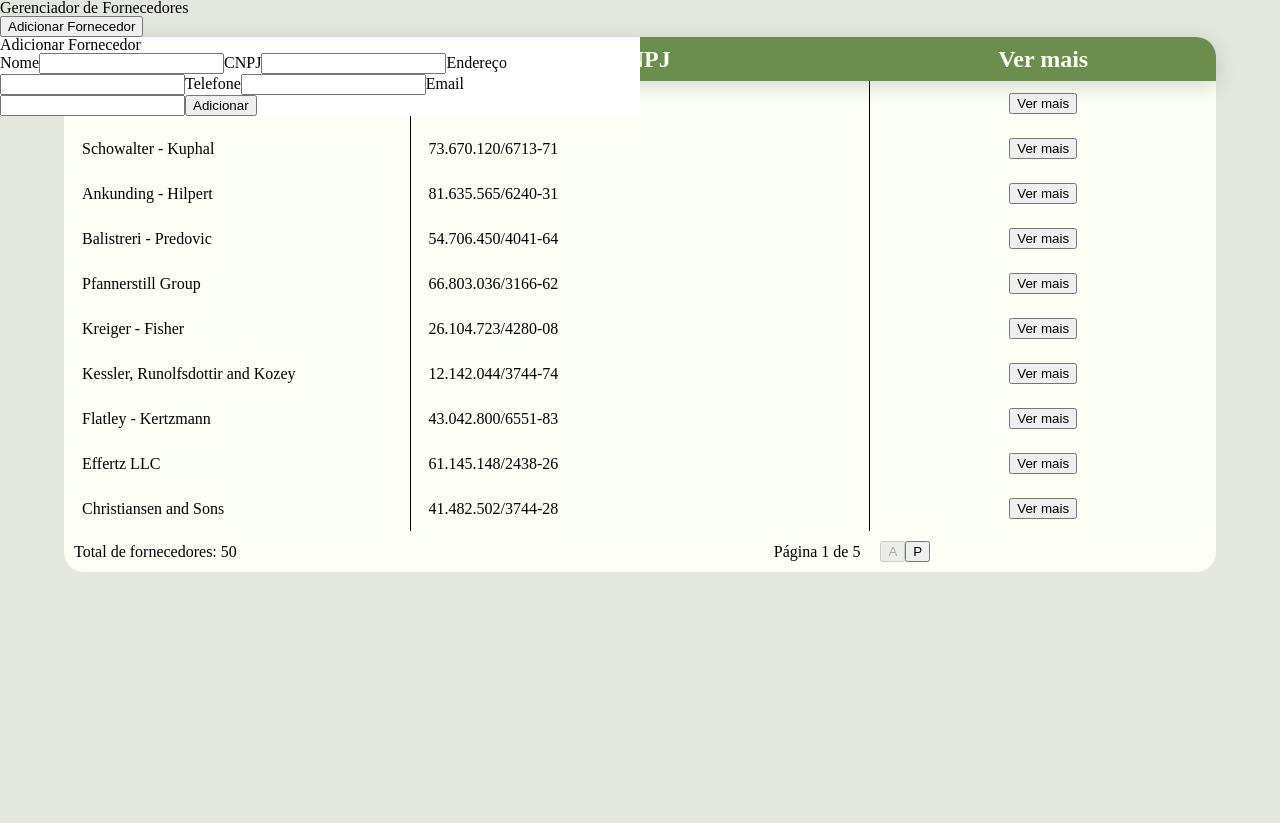
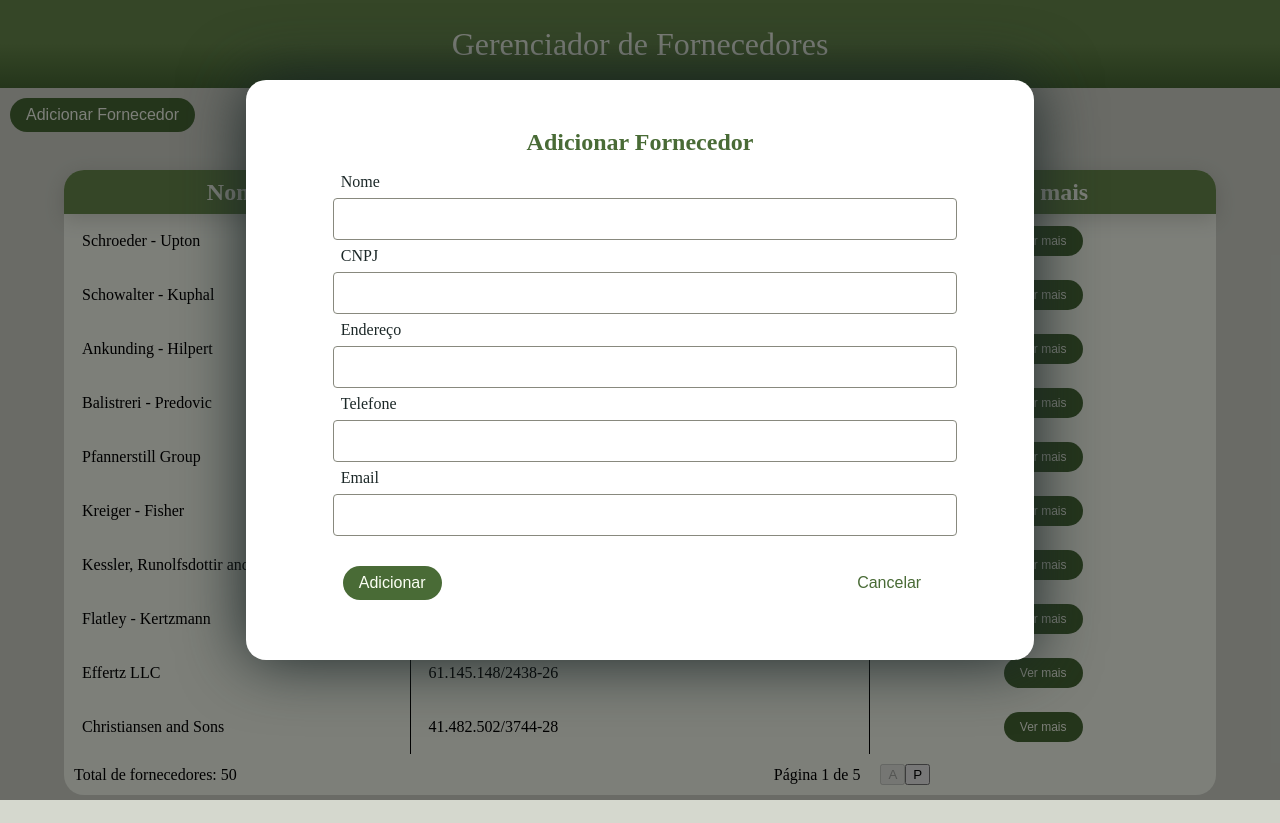
Before and after one commit to xofiaxinha/supplier-list, a React (Vite) app: page / in a window 1280 px wide. Both pictures are taken after a click on the button "Adicionar Fornecedor". Before the commit the page ends 800 px from the top, so only its background shows below. Built offline with nearby package versions, Linux system fonts and the light colour scheme.

Commit message:
Adicionar fornecedor + formatting buttons

```diff
--- a/src/components/buttons.tsx
+++ b/src/components/buttons.tsx
@@ -17,7 +17,7 @@ export function IconButton(props: IconButtonProps){
 }
 export function TextButton(props: TextButtonProps){
     return(
-        <button {...props}>
+        <button {...props} className="text-button">
             {props.text}
         </button>
     );
--- a/src/components/header.tsx
+++ b/src/components/header.tsx
@@ -1,15 +1,10 @@
-import { ComponentPropsWithoutRef } from "react";
-
-interface HeaderProps extends ComponentPropsWithoutRef<'header'>{}
-
-export function Header(props: HeaderProps){
+export function Header(){
     return(
         <header>
             <div className="header-content">
                 <div className="header-logo">
                 </div>
-                <h2>Gerenciador de Fornecedores</h2>
-                {props.children}
+                <h1>Gerenciador de Fornecedores</h1>
             </div>
         </header>
     )
--- a/src/components/provider-list.tsx
+++ b/src/components/provider-list.tsx
@@ -75,6 +75,9 @@ export function SupplierList(){
     function goToPreviousPage(){
         setCurrentPage(page - 1)
     }
+    function handleCancel(){
+        setShowForm("Nenhum");
+    }
     function handleSubmit(event: React.FormEvent<HTMLFormElement>){
         event.preventDefault();
         const form = event.currentTarget;
@@ -134,9 +137,11 @@ export function SupplierList(){
     return(
         <>
             <Header>
-                <TextButton text="Adicionar Fornecedor" onClick={() => {setShowForm("Adicionar Fornecedor")}}/>
             </Header>
-            {showForm === "Adicionar Fornecedor" ? <SupplierForm subm={handleSubmit}>
+            <div className="button-container">
+                <TextButton text="Adicionar Fornecedor" id="add-supplier" onClick={() => {setShowForm("Adicionar Fornecedor")}}/>
+            </div>
+            {showForm === "Adicionar Fornecedor" ? <SupplierForm add={handleSubmit} cancel={handleCancel}>
             </SupplierForm> : ""}
             <Table>
                 <TableRow>
--- a/src/components/supplier-form.tsx
+++ b/src/components/supplier-form.tsx
@@ -1,28 +1,34 @@
 import { ComponentProps } from "react";
+import { TextButton } from "./buttons";
 
 interface SupplierFormProps extends ComponentProps<'form'>{
-    subm: (event: React.FormEvent<HTMLFormElement>) => void;
+    add: (event: React.FormEvent<HTMLFormElement>) => void;
+    cancel: () => void;
 }
 
 export function SupplierForm(props: SupplierFormProps){
 
     return(
+        <div className="supplier-form-before">
             <div className="supplier-form-add">
                 <h2>Adicionar Fornecedor</h2>
-            <form onSubmit={props.subm}>
+                <form onSubmit={props.add}>
                     <label htmlFor="name">Nome</label>
                     <input type="text" id="name" name="name" />
                     <label htmlFor="cnpj">CNPJ</label>
                     <input type="text" id="cnpj" name="cnpj" />
                     <label htmlFor="address">Endereço</label>
-                <input type="text" id="address" name="address" />
+                    <input type="texts" id="address" name="address" />
                     <label htmlFor="phone">Telefone</label>
                     <input type="text" id="phone" name="phone" />
                     <label htmlFor="email">Email</label>
                     <input type="text" id="email" name="email" />
-                <input type="submit" value="Adicionar" />
+                    <div className="button-container">
+                        <TextButton type="submit" text="Adicionar" />
+                        <TextButton text="Cancelar" onClick={props.cancel}/>
+                    </div>
                 </form>
             </div>
-
+        </div>
     )
 }
--- a/src/index.css
+++ b/src/index.css
@@ -7,7 +7,7 @@ body{
 .table-container{
     width: 90%;
     justify-content: center;
-    margin: 0 auto;
+    margin: 28px auto;
     border-radius: 20px;
     background-color: var(--white);
 }
@@ -54,12 +54,108 @@ body{
     border: none;
     padding: 10px;
 }
+.table-cell .text-button{
+    font-size: 12px;
+}
 .table-cell.footer:nth-child(2){
     justify-content: end;
 }
+/*Header styling*/
+header{
+    height: 88px;
+    display: flex;
+    align-items: center;
+    justify-content: center;
+    background-color: var(--main-green);
+    background-image: linear-gradient(0deg, rgba(73,107,54,1) 0%, rgba(107,142,78,1) 51%);
+}
+header h1{
+    color: var(--white);
+    font-size: 32px;
+}
+/*Button styling*/
+.button-container{
+    width: 100%;
+    display: flex;
+    align-items: end;
+    justify-content: space-between;
+    height: fit-content;
+}
+.text-button{
+    background-color: var(--medium-green);
+    color: var(--white);
+    border: none;
+    border-radius: 20px;
+    padding: 8px 16px;
+    cursor: pointer;
+    font-size: 16px;
+}
+.button-container .text-button{
+    margin: 10px;
+}
+.text-button:hover{
+    background-color: var(--dark-green);
+}
+.text-button:active{
+    color: var(--main-green);
+}
+.supplier-form-before{
+    position: absolute;
+    z-index: 1;
+    top: 0px;
+    width: 100%;
+    height: 100%;
+    background-color: rgba(0,0,0,0.5);
+}
 .supplier-form-add{
-    position: absolute;
-    width: 50%;
-    z-index: 1;
+    position: relative;
+    width: 60%;
+    height: 70%;
+    z-index: 2;
     background-color: white;
+    border-radius: 20px;
+    margin: 80px auto;
+    padding: 10px;
+    box-shadow: 0px 0px 64px 0px var(--dark-green);
+    display: flex;
+    flex-direction: column;
+    justify-content: center;
+    align-items: center;
 }
+.supplier-form-add h2{
+    font-size: 24px;
+    font-weight: bold;
+    margin-bottom: 20px;
+    color: var(--medium-green);
+}
+.supplier-form-add form{
+    width: 80%;
+}
+.supplier-form-add input{
+    width: 100%;
+    height: 32px;
+    margin: 8px 0;
+    padding: 4px;
+    border: 1px solid var(--gray-2);
+    border-radius: 4px;
+    display: block;
+}
+.supplier-form-add label{
+    font-size: 16px;
+    margin: 8px;
+    color: var(--dark-green);
+}
+.supplier-form-add .button-container{
+    margin-top: 20px;
+}
+.supplier-form-add .text-button{
+    font-size: 16px;
+}
+.supplier-form-add .text-button:nth-child(2){
+    background: none;
+    color: var(--medium-green);
+}
+.supplier-form-add .text-button:nth-child(2):hover{
+    background: none;
+    color: var(--dark-green);
+}
--- a/src/reset.css
+++ b/src/reset.css
@@ -1,8 +1,9 @@
 :root{
     --white: #fbfff4;
-    --gray-1: #e4e7dd;
-    --gray-2: #403D39;
+    --gray-1: #d5d8ce;
+    --gray-2: #88897e;
     --main-green: #6B8E4E;
+	--medium-green: #496b36;
     --dark-green: #1B2727;
 }
 /* http://meyerweb.com/eric/tools/css/reset/
```
Lines whose indentation alone changed are shown as unchanged.
